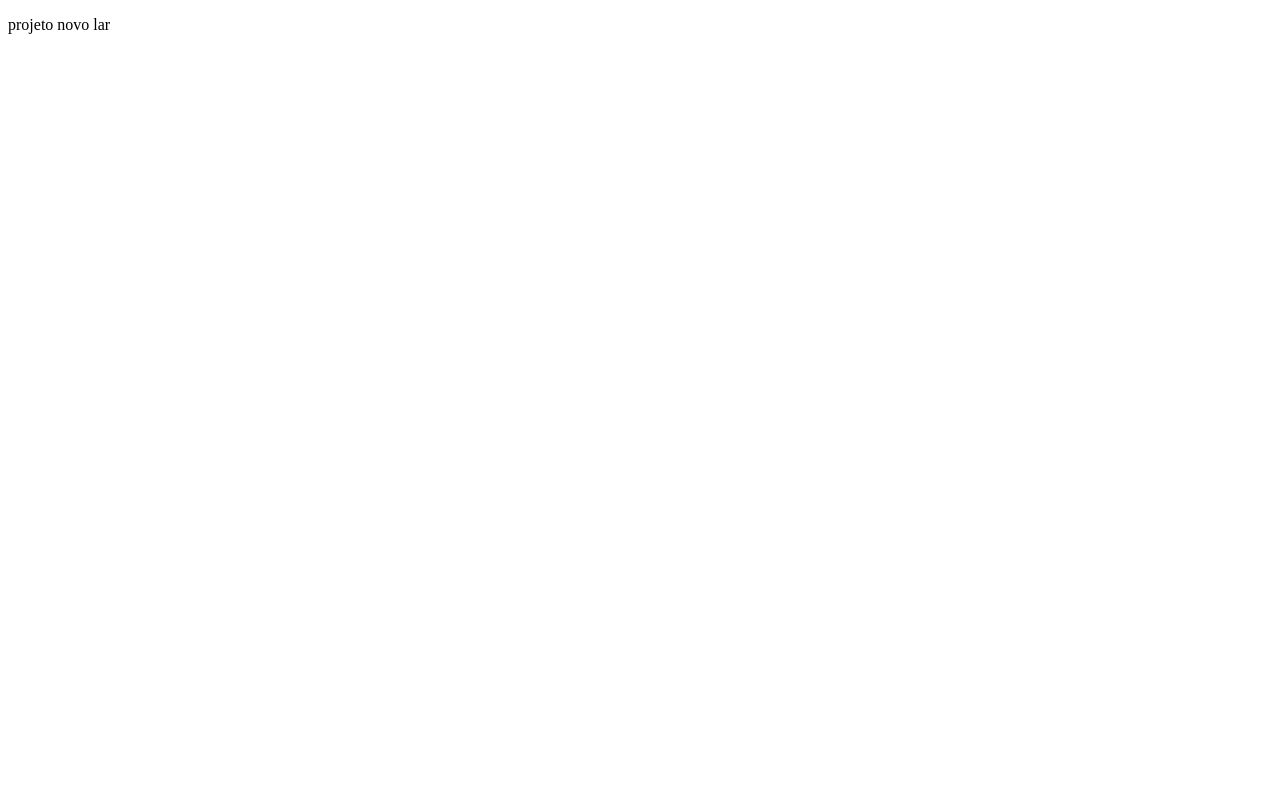
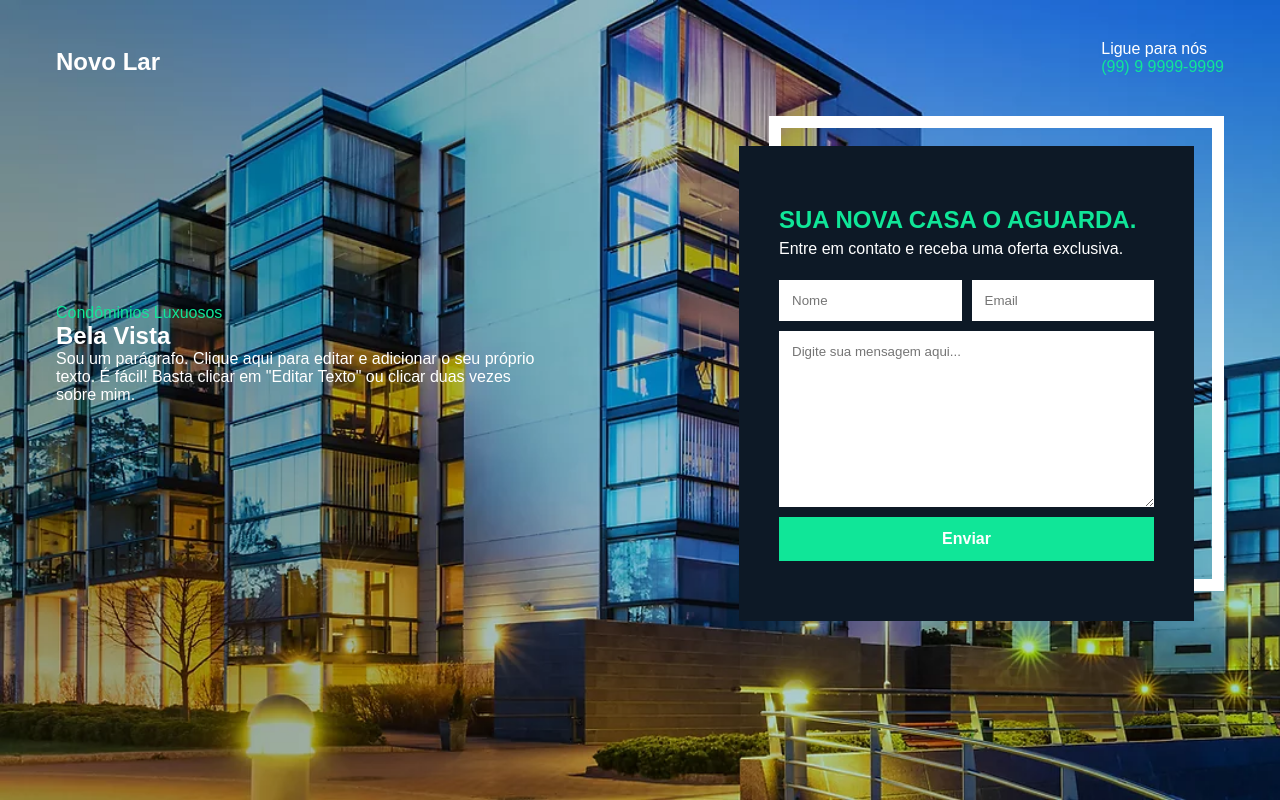
Before and after one commit to Ailson12/novo-lar, a plain HTML site: page index.html in a window 1280 px wide. Drawn offline with Linux system fonts and the light colour scheme.

Commit message:
adicionando header

```diff
--- /dev/null
+++ b/css/form.css
@@ -0,0 +1,61 @@
+.form-bg {
+  box-shadow: inset 0 0 0 12px var(--color-2);
+  max-width: 455px;
+}
+
+.form {
+  transform: translate(-30px, 30px);
+  display: block;
+  padding: 60px 40px;
+  background: var(--color-4);
+  transition: transform 1.3s;
+}
+
+.form h2 {
+  margin-bottom: 6px;
+}
+
+.form p {
+  margin-bottom: 22px;
+}
+
+.form form {
+  gap: 10px;
+  display: grid;
+  max-width: 400px;
+  grid-template-columns: repeat(2, 1fr);
+}
+
+.form textarea,
+.form button {
+  grid-column: 1 / -1;
+}
+
+.form input,
+.form textarea,
+.form button {
+  padding: 13px;
+  width: 100%;
+  border: 0;
+}
+
+.form input:hover,
+.form textarea:hover,
+.form input:focus-visible,
+.form textarea:focus-visible {
+  outline: 0;
+  box-shadow: inset 0 0 0 2px var(--color-3);
+}
+
+.form form button {
+  font-size: 16px;
+  cursor: pointer;
+  font-weight: 600;
+  color: var(--color-2);
+  background-color: var(--color-3);
+  transition: background-color 0.4s;
+}
+
+.form form button:hover {
+  background-color: rgba(11, 153, 101, 0.7);
+}
--- /dev/null
+++ b/css/header.css
@@ -0,0 +1,27 @@
+.header {
+  background-repeat: no-repeat;
+  background-size: cover;
+  background-image: url("../images/background-header.webp");
+  min-height: 100vh;
+  position: relative;
+}
+
+.header nav {
+  display: flex;
+  padding-top: 40px;
+  padding-bottom: 40px;
+  align-items: flex-end;
+  justify-content: space-between;
+}
+
+.introduction {
+  gap: 20px;
+  display: grid;
+  align-items: center;
+  justify-content: space-between;
+  grid-template-columns: 1fr auto;
+}
+
+.introduction-text p {
+  max-width: 55ch;
+}
--- a/css/styles.css
+++ b/css/styles.css
@@ -1 +1,6 @@
+@import "./utilities/reset.css";
 @import "./utilities/colors.css";
+@import "./utilities/global.css";
+
+@import "./header.css";
+@import "./form.css";
--- /dev/null
+++ b/css/utilities/global.css
@@ -0,0 +1,5 @@
+.container {
+  margin: 0 auto;
+  padding: 0 16px;
+  max-width: 1200px;
+}
--- /dev/null
+++ b/css/utilities/reset.css
@@ -0,0 +1,20 @@
+* {
+  box-sizing: border-box;
+  font-family: Arial, Helvetica, sans-serif;
+}
+
+body {
+  margin: 0;
+}
+
+h1,
+h2,
+p {
+  margin: 0;
+}
+
+a {
+  display: block;
+  color: inherit;
+  text-decoration: none;
+}
--- a/index.html
+++ b/index.html
@@ -2,16 +2,48 @@
 <html lang="pt-br">
 
 <head>
-  <meta charset="UTF-8">
-  <meta http-equiv="X-UA-Compatible" content="IE=edge">
-  <meta name="viewport" content="width=device-width, initial-scale=1.0">
+  <meta charset="UTF-8" />
+  <meta http-equiv="X-UA-Compatible" content="IE=edge" />
+  <meta name="viewport" content="width=device-width, initial-scale=1.0" />
   <title>Novo Lar</title>
-  <link rel="preload" as="styles" href="./css/styles.css">
-  <link rel="stylesheet" href="./css/styles.css" title="Default styles">
+  <link rel="preload" as="styles" href="./css/styles.css" />
+  <link rel="stylesheet" href="./css/styles.css" title="Default styles" />
 </head>
 
 <body>
-  <p>projeto novo lar</p>
+  <header class="header">
+    <nav class="container">
+      <h1 class="color-2">Novo Lar</h1>
+      <div>
+        <p class="color-2">Ligue para nós</p>
+        <a class="color-3" href="#">(99) 9 9999-9999</a>
+      </div>
+    </nav>
+    <div class="container introduction">
+      <div class="introduction-text">
+        <p class="color-3">Condôminios Luxuosos</p>
+        <h2 class="color-2">Bela Vista</h2>
+        <p class="color-2">
+          Sou um parágrafo. Clique aqui para editar e adicionar o seu próprio
+          texto. É fácil! Basta clicar em "Editar Texto" ou clicar duas vezes
+          sobre mim.
+        </p>
+      </div>
+      <div class="form-bg">
+        <div class="form">
+          <h2 class="color-3">SUA NOVA CASA O AGUARDA.</h2>
+          <p class="color-2">Entre em contato e receba uma oferta exclusiva.</p>
+
+          <form action="#">
+            <input name="name" type="text" placeholder="Nome" />
+            <input name="email" type="email" placeholder="Email" />
+            <textarea name="message" cols="30" rows="10" placeholder="Digite sua mensagem aqui..."></textarea>
+            <button type="submit">Enviar</button>
+          </form>
+        </div>
+      </div>
+    </div>
+  </header>
 </body>
 
 </html>
```
Also changed, not shown: images/background-header.webp (added).
